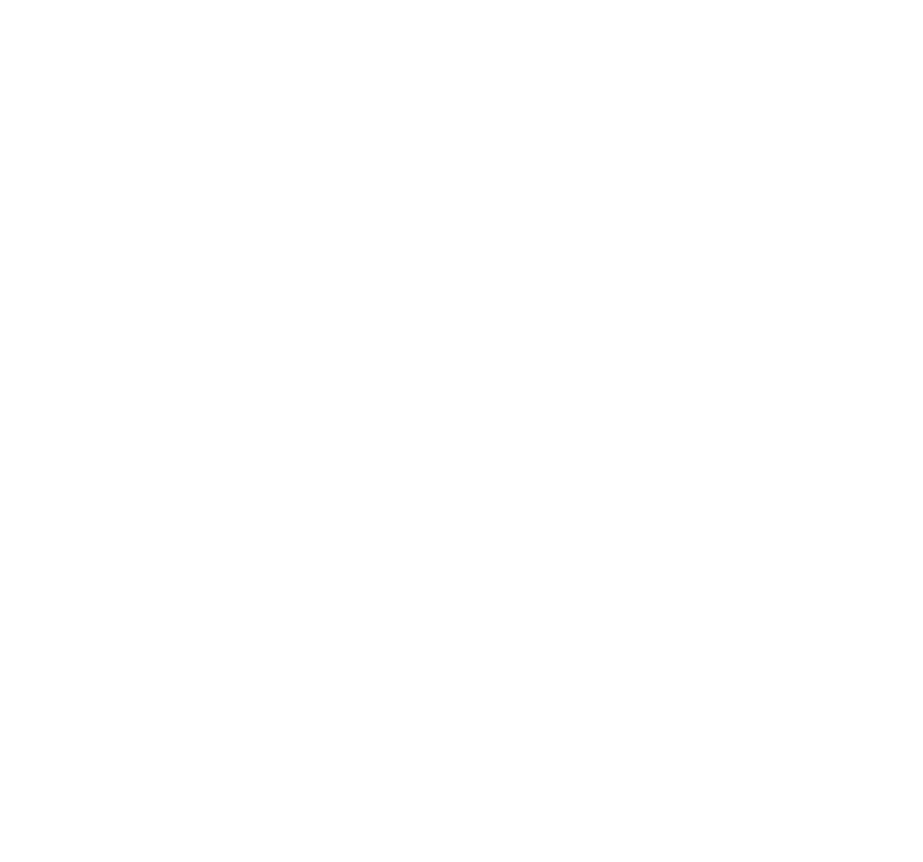
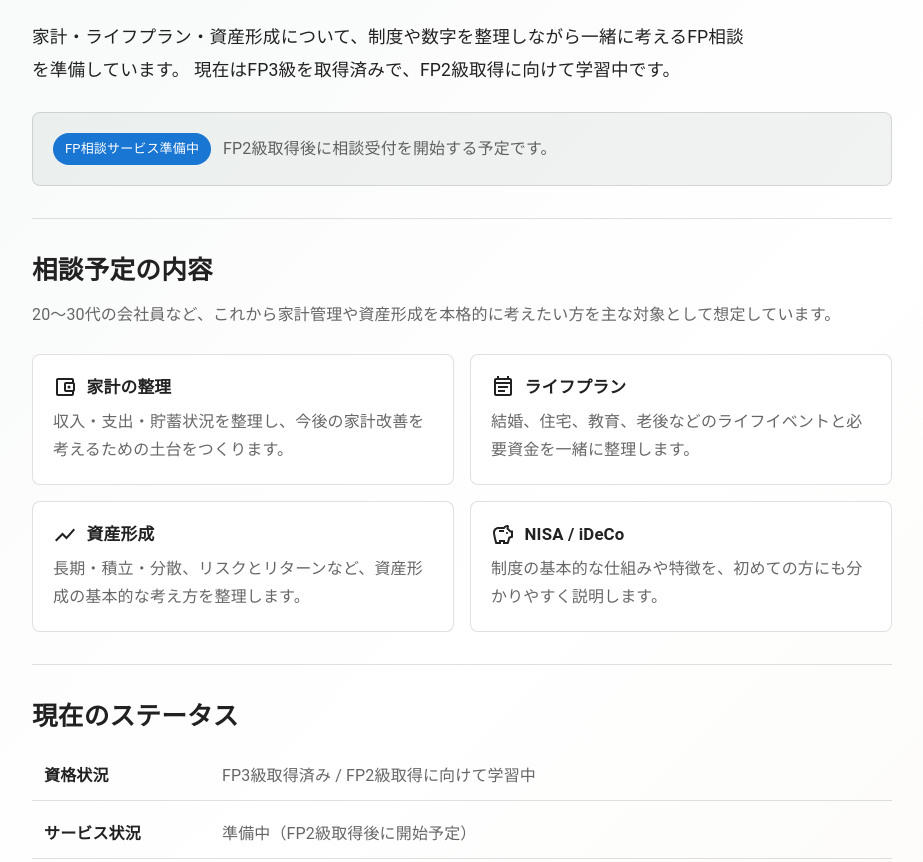
Before and after one commit to Doragon-RH/introduction, a Next.js app: page /financial-planning in a window 1280 px wide. Before the commit this address had no page. Shown: the part 435-1297 px from the top of the page, without its empty margins (178-1101 px from the left). Before the commit the page ends 800 px from the top, so only its background shows below. Built offline with nearby package versions, Linux system fonts and the light colour scheme.

Commit message:
Add financial planning consultation page

```diff
--- /dev/null
+++ b/pages/financial-planning.tsx
@@ -0,0 +1,178 @@
+import Head from 'next/head';
+import Layout, { siteTitle } from '../components/layout';
+import Box from '@mui/material/Box';
+import Button from '@mui/material/Button';
+import Chip from '@mui/material/Chip';
+import Divider from '@mui/material/Divider';
+import Link from '@mui/material/Link';
+import Stack from '@mui/material/Stack';
+import Typography from '@mui/material/Typography';
+import ArrowOutwardIcon from '@mui/icons-material/ArrowOutward';
+import SavingsOutlinedIcon from '@mui/icons-material/SavingsOutlined';
+import EventNoteOutlinedIcon from '@mui/icons-material/EventNoteOutlined';
+import AccountBalanceWalletOutlinedIcon from '@mui/icons-material/AccountBalanceWalletOutlined';
+import ShowChartOutlinedIcon from '@mui/icons-material/ShowChartOutlined';
+
+const consultationTopics = [
+  {
+    title: '家計の整理',
+    description: '収入・支出・貯蓄状況を整理し、今後の家計改善を考えるための土台をつくります。',
+    icon: <AccountBalanceWalletOutlinedIcon />,
+  },
+  {
+    title: 'ライフプラン',
+    description: '結婚、住宅、教育、老後などのライフイベントと必要資金を一緒に整理します。',
+    icon: <EventNoteOutlinedIcon />,
+  },
+  {
+    title: '資産形成',
+    description: '長期・積立・分散、リスクとリターンなど、資産形成の基本的な考え方を整理します。',
+    icon: <ShowChartOutlinedIcon />,
+  },
+  {
+    title: 'NISA / iDeCo',
+    description: '制度の基本的な仕組みや特徴を、初めての方にも分かりやすく説明します。',
+    icon: <SavingsOutlinedIcon />,
+  },
+];
+
+const serviceFacts = [
+  ['資格状況', 'FP3級取得済み / FP2級取得に向けて学習中'],
+  ['サービス状況', '準備中（FP2級取得後に開始予定）'],
+  ['想定形式', 'オンライン / 1回 約60分'],
+  ['想定件数', '月4件程度から開始予定'],
+  ['料金', '開始時に正式決定（初期は3,000〜5,000円程度を想定）'],
+];
+
+export default function FinancialPlanning() {
+  return (
+    <Layout home={0}>
+      <Head>
+        <title>Financial Planning | {siteTitle}</title>
+        <meta
+          name="description"
+          content="FP3級取得済み・FP2級取得に向けて学習中。将来のFP相談サービスについて紹介します。"
+        />
+      </Head>
+
+      <Box component="section" sx={{ py: { xs: 2, sm: 4 } }}>
+        <Chip label="Financial Planning" color="primary" variant="outlined" sx={{ mb: 2 }} />
+        <Typography component="h1" sx={{ fontSize: { xs: '2rem', sm: '2.6rem' }, fontWeight: 700, lineHeight: 1.2, mb: 2 }}>
+          お金について、一緒に整理する。
+        </Typography>
+        <Typography sx={{ fontSize: '1.1rem', lineHeight: 1.9, maxWidth: 720 }}>
+          家計・ライフプラン・資産形成について、制度や数字を整理しながら一緒に考えるFP相談を準備しています。
+          現在はFP3級を取得済みで、FP2級取得に向けて学習中です。
+        </Typography>
+
+        <Box sx={{ mt: 3, p: 2.5, borderRadius: 2, bgcolor: 'rgba(23, 63, 53, 0.06)', border: '1px solid', borderColor: 'divider' }}>
+          <Stack direction={{ xs: 'column', sm: 'row' }} spacing={1.5} alignItems={{ xs: 'flex-start', sm: 'center' }}>
+            <Chip label="FP相談サービス準備中" color="primary" />
+            <Typography sx={{ color: 'text.secondary' }}>
+              FP2級取得後に相談受付を開始する予定です。
+            </Typography>
+          </Stack>
+        </Box>
+      </Box>
+
+      <Divider />
+
+      <Box component="section" sx={{ py: 4 }}>
+        <Typography component="h2" sx={{ fontSize: '1.6rem', fontWeight: 700, mb: 1.5 }}>
+          相談予定の内容
+        </Typography>
+        <Typography sx={{ color: 'text.secondary', lineHeight: 1.8, mb: 3 }}>
+          20〜30代の会社員など、これから家計管理や資産形成を本格的に考えたい方を主な対象として想定しています。
+        </Typography>
+
+        <Box sx={{ display: 'grid', gridTemplateColumns: { xs: '1fr', sm: 'repeat(2, 1fr)' }, gap: 2 }}>
+          {consultationTopics.map((topic) => (
+            <Box key={topic.title} sx={{ p: 2.5, border: '1px solid', borderColor: 'divider', borderRadius: 2, bgcolor: 'background.paper' }}>
+              <Stack direction="row" spacing={1.2} alignItems="center" sx={{ mb: 1 }}>
+                {topic.icon}
+                <Typography component="h3" sx={{ fontSize: '1.05rem', fontWeight: 700 }}>
+                  {topic.title}
+                </Typography>
+              </Stack>
+              <Typography sx={{ color: 'text.secondary', lineHeight: 1.75 }}>
+                {topic.description}
+              </Typography>
+            </Box>
+          ))}
+        </Box>
+      </Box>
+
+      <Divider />
+
+      <Box component="section" sx={{ py: 4 }}>
+        <Typography component="h2" sx={{ fontSize: '1.6rem', fontWeight: 700, mb: 2 }}>
+          現在のステータス
+        </Typography>
+        <Box sx={{ display: 'grid', gap: 1.2 }}>
+          {serviceFacts.map(([label, value]) => (
+            <Box key={label} sx={{ display: 'grid', gridTemplateColumns: { xs: '1fr', sm: '170px 1fr' }, gap: 1, p: 1.5, borderBottom: '1px solid', borderColor: 'divider' }}>
+              <Typography sx={{ fontWeight: 700 }}>{label}</Typography>
+              <Typography sx={{ color: 'text.secondary' }}>{value}</Typography>
+            </Box>
+          ))}
+        </Box>
+      </Box>
+
+      <Divider />
+
+      <Box component="section" sx={{ py: 4 }}>
+        <Typography component="h2" sx={{ fontSize: '1.6rem', fontWeight: 700, mb: 1.5 }}>
+          将来的に提供したいもの
+        </Typography>
+        <Typography sx={{ lineHeight: 1.9, mb: 2 }}>
+          FP相談に加えて、Web開発・データ分析の経験を活かし、家計や資産形成を可視化できるシミュレーション機能も検討しています。
+        </Typography>
+        <Stack direction="row" flexWrap="wrap" gap={1}>
+          <Chip label="家計シミュレーター" />
+          <Chip label="資産形成シミュレーター" />
+          <Chip label="ライフプランシミュレーター" />
+          <Chip label="相談後の簡易レポート" />
+        </Stack>
+      </Box>
+
+      <Divider />
+
+      <Box component="section" sx={{ py: 4 }}>
+        <Typography component="h2" sx={{ fontSize: '1.6rem', fontWeight: 700, mb: 1.5 }}>
+          相談で扱う範囲
+        </Typography>
+        <Typography sx={{ lineHeight: 1.9, mb: 1.5 }}>
+          家計整理、ライフプラン、NISA・iDeCoなどの制度説明、一般的な資産形成や資産配分の考え方、将来シミュレーションなどを中心に扱う予定です。
+        </Typography>
+        <Typography sx={{ lineHeight: 1.9, color: 'text.secondary' }}>
+          一方で、個別具体的な税務判断や税理士業務、特定の金融商品の売買推奨などは、この相談サービスの対象として想定していません。
+          必要に応じて適切な専門家への相談をご案内する方針です。
+        </Typography>
+      </Box>
+
+      <Box component="section" sx={{ py: 4, px: 2.5, borderRadius: 2, bgcolor: 'rgba(0,0,0,0.03)' }}>
+        <Typography component="h2" sx={{ fontSize: '1.2rem', fontWeight: 700, mb: 1 }}>
+          Disclaimer
+        </Typography>
+        <Typography sx={{ color: 'text.secondary', lineHeight: 1.8, fontSize: '0.95rem' }}>
+          このページは、現在準備中のFP相談サービスの構想を紹介するものです。掲載内容は一般的な情報提供を目的としており、
+          個別の税務・法律・投資判断を提供するものではありません。
+        </Typography>
+      </Box>
+
+      <Box sx={{ py: 4 }}>
+        <Button
+          variant="outlined"
+          component={Link}
+          href="https://github.com/Doragon-RH"
+          target="_blank"
+          rel="noreferrer"
+          endIcon={<ArrowOutwardIcon />}
+          underline="none"
+        >
+          GitHubを見る
+        </Button>
+      </Box>
+    </Layout>
+  );
+}
```
